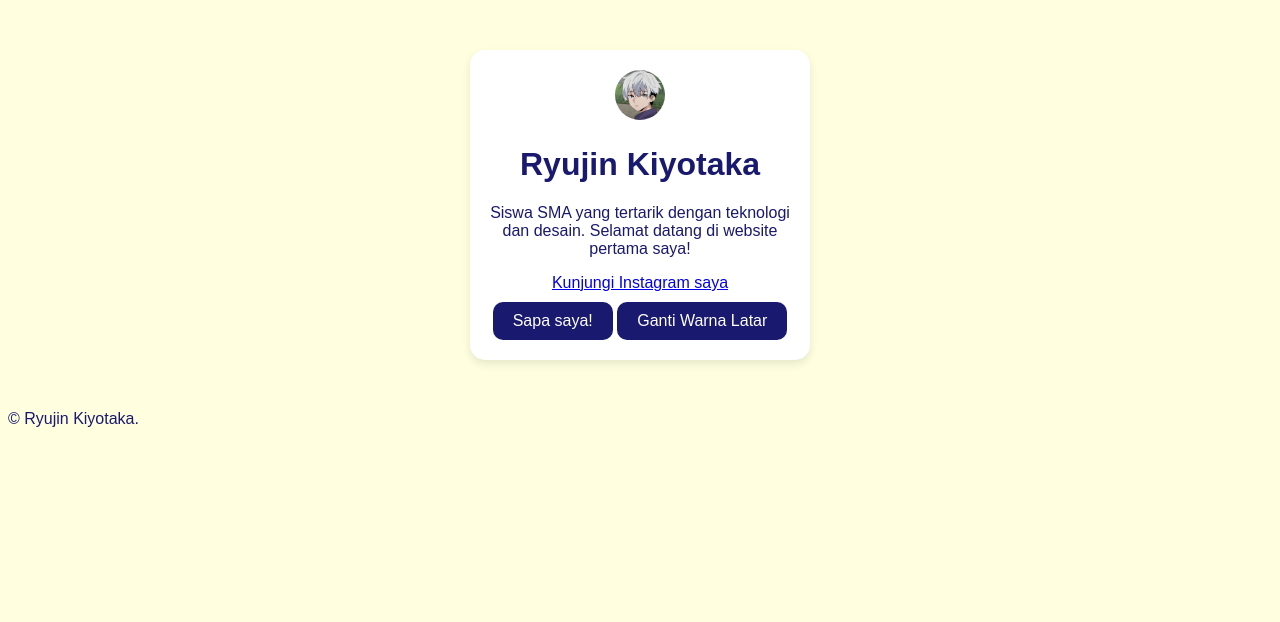
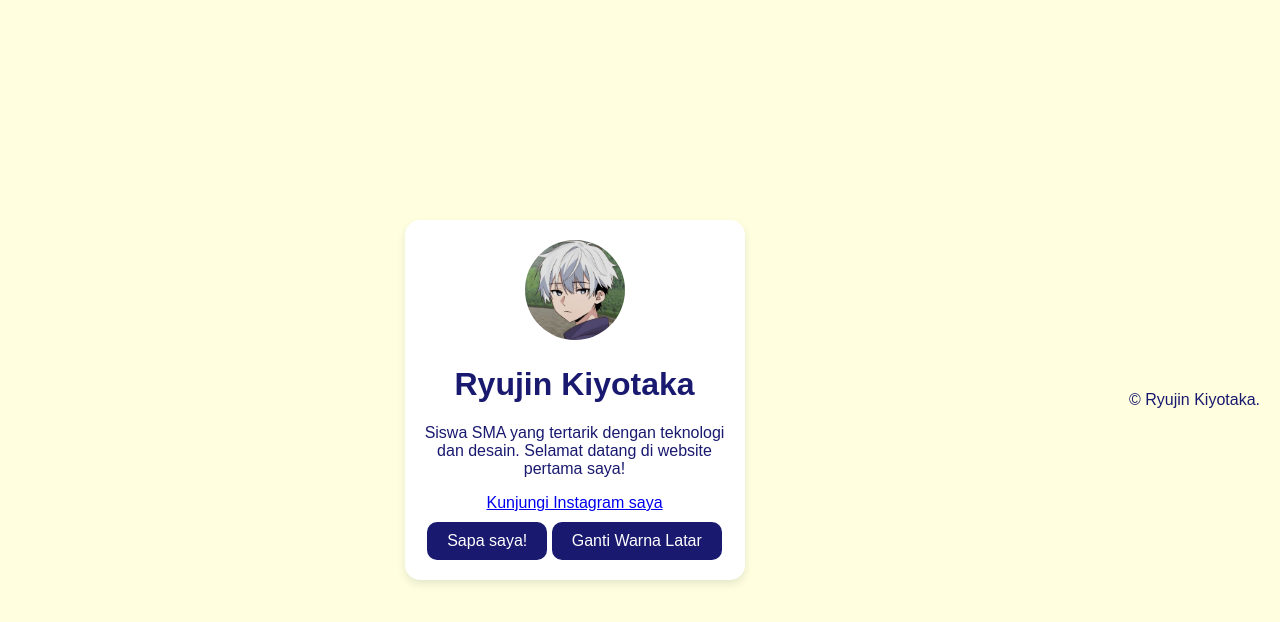
Before and after one commit to ryujin49/Ryujin, a plain HTML site: page index.html in a window 1280 px wide. Drawn offline with Linux system fonts and the light colour scheme.

Commit message:
Update style.css

```diff
--- a/style.css
+++ b/style.css
@@ -2,6 +2,14 @@ body {
     background-color: #FFFFE0; /* warna kuning cerah */
     font-family: Arial, sans-serif; /* jenis huruf yang bersih dan mudah dibaca */
     color: #191970; /* warna teks utama (biru gelap) */
+
+    display: flex;                 /* aktifkan flexbox */
+    justify-content: center;       /* horizontal center */
+    align-items: center;           /* vertical center */
+    min-height: 100vh;             /* tinggi minimum 100% layar */
+    margin: 0;                     /* hilangkan jarak default browser */
+    padding: 20px;                 /* biar gak terlalu mepet di HP */
+    box-sizing: border-box;
 }
 
 .kartu-profil {
@@ -15,7 +23,7 @@ body {
 }
 
 .kartu-profil img {
-    width: 50px;
+    width: 100px;
     border-radius: 50%; /* membuat gambar menjadi lingkaran */
 
 }
```
